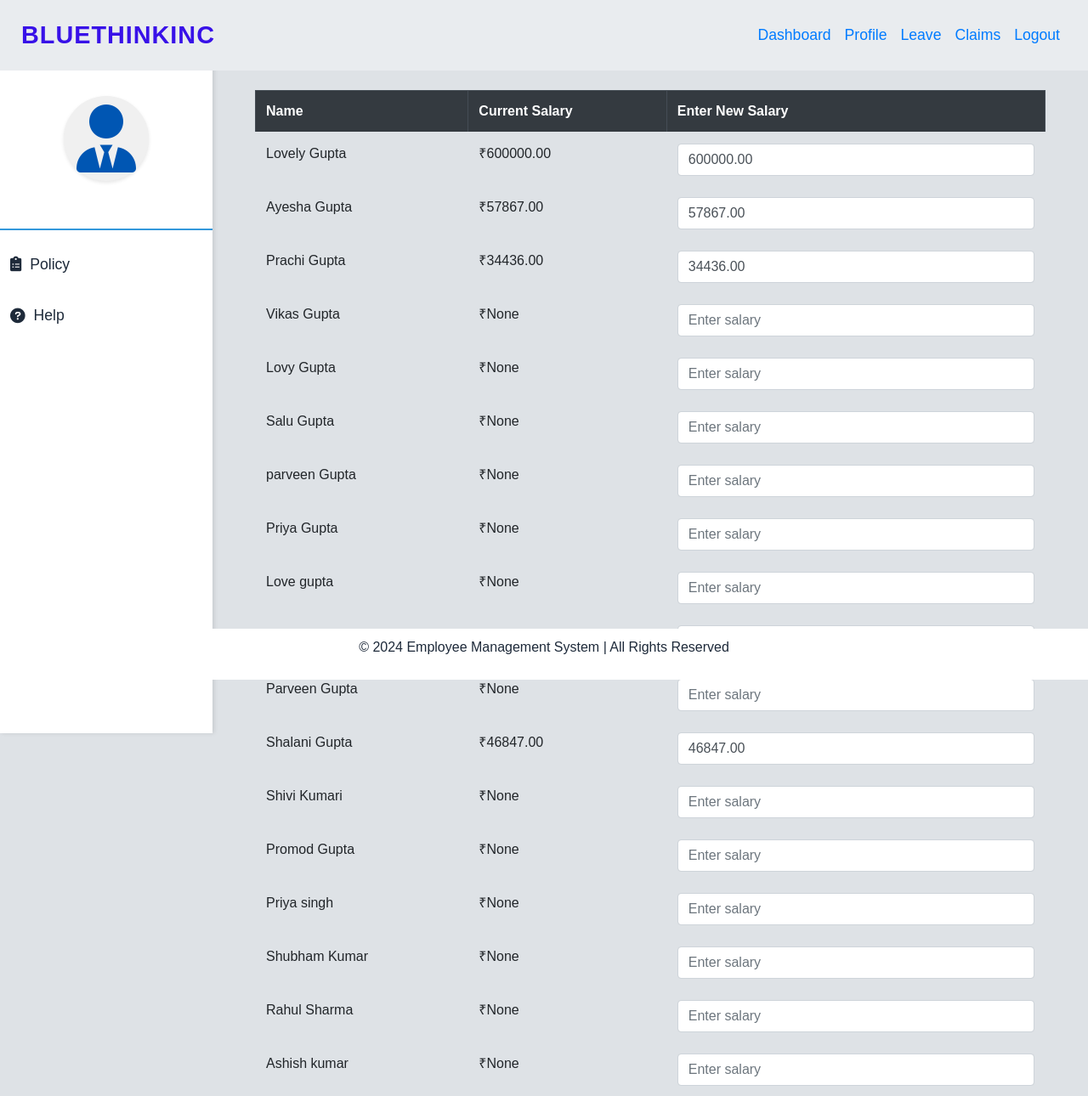
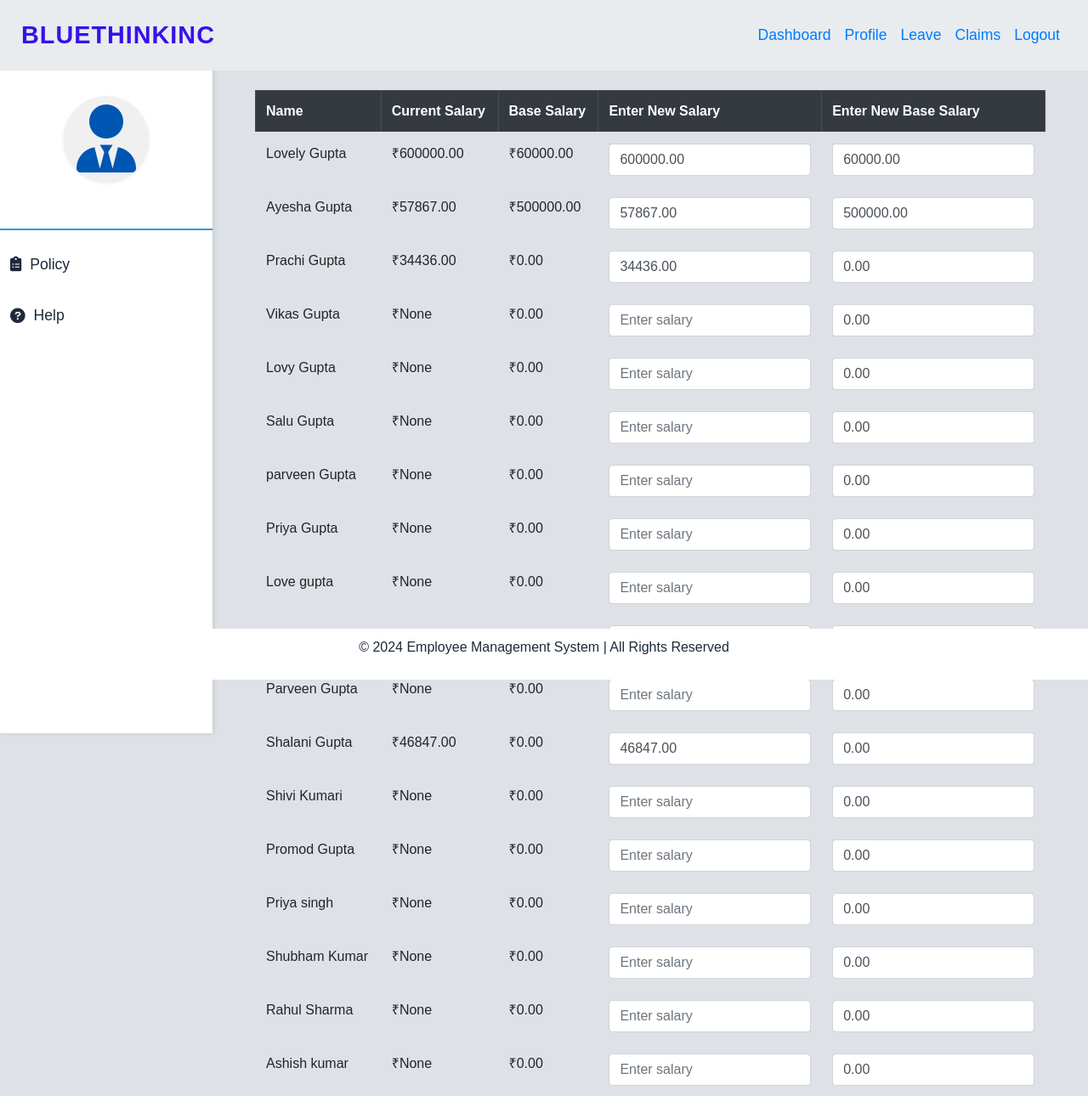
Before and after one commit to mfslovely/Employee_Management_Project, a Django app: page /manage_salaries/ in a window 1280 px wide. Shown: the top 1290 px of the page at 85% size. Run offline with Django 3.2, Linux system fonts and the light colour scheme; a user stored in the database is signed in; data comes from the database, SQL or seed files in the repository; both versions use the stored data as it was after the commit; parts of the project's set-up code (start-up, migrations or seed data) failed here and were passed over; some libraries are stand-ins or nearby versions.

Commit message:
now genrating salary

```diff
--- a/bluethinkapp/forms.py
+++ b/bluethinkapp/forms.py
@@ -133,7 +133,7 @@ class EmployeeForm(forms.ModelForm):
 class EmployeeSalaryForm(forms.ModelForm):
     class Meta:
         model = Employee
-        fields = ['salary']
+        fields = ['salary','base_salary']
 
     def clean_salary(self):
         salary = self.cleaned_data.get('salary')
--- a/bluethinkapp/models.py
+++ b/bluethinkapp/models.py
@@ -7,6 +7,7 @@ from django.contrib.auth.models import AbstractUser
 from django.contrib.auth.models import User
 from django.utils import timezone
 from django.utils.timezone import now
+from decimal import Decimal
 
 from datetime import date
 
@@ -114,37 +115,38 @@ class Employee(models.Model):
     )
     department = models.ForeignKey(Department, on_delete=models.SET_NULL, null=True, related_name='employees')
     position = models.ForeignKey(Designation, on_delete=models.SET_NULL, null=True, related_name='employees')
-    salary = models.DecimalField(max_digits=10, decimal_places=2,null=True, blank=True)  # Monthly Salary
+    salary = models.DecimalField(max_digits=10, decimal_places=2,null=True, blank=True,default=Decimal("0.00"))  # Monthly Salary
     salary_per_day = models.DecimalField(max_digits=10, decimal_places=2, null=True, blank=True)
     base_salary = models.DecimalField(max_digits=10, decimal_places=2, default=0.00)
 
 
     def save(self, *args, **kwargs):
         if self.salary is not None:
-            self.base_salary = self.salary  # If salary is set, base_salary = salary
-            self.salary_per_day = self.salary / 30  # Assuming 30 days in a month
+            self.salary_per_day = self.salary / 30  # Calculate daily salary
         else:
-            self.salary_per_day = 0  # Default if salary is not set
+            self.salary_per_day = Decimal("0.00")
+
+        if self.base_salary is None:  # Ensure base_salary is never None
+            self.base_salary = Decimal("0.00")
+
         super().save(*args, **kwargs)
 
 class SalarySlip(models.Model):
     employee = models.ForeignKey(Employee, on_delete=models.CASCADE)
-    month = models.CharField(max_length=10)  # CharField, since your existing model has it
+    month = models.CharField(max_length=10)
     year = models.IntegerField()
-    basic_salary = models.DecimalField(max_digits=10, decimal_places=2)
-    hra = models.DecimalField(max_digits=10, decimal_places=2)
-    deductions = models.DecimalField(max_digits=10, decimal_places=2)
-    net_salary = models.DecimalField(max_digits=10, decimal_places=2)
+    basic_salary = models.DecimalField(max_digits=10, decimal_places=2, default=Decimal("0.00"))
+    hra = models.DecimalField(max_digits=10, decimal_places=2, default=Decimal("0.00"))
+    deductions = models.DecimalField(max_digits=10, decimal_places=2, default=Decimal("0.00"))
+    net_salary = models.DecimalField(max_digits=10, decimal_places=2, default=Decimal("0.00"))
 
-    # ✅ Add missing fields
-    total_present_days= models.IntegerField(default=0)
+    total_present_days = models.IntegerField(default=0)
     total_absent_days = models.IntegerField(default=0)
     total_leave_days = models.IntegerField(default=0)
-    total_salary = models.DecimalField(max_digits=10, decimal_places=2, default=0.00)
+    total_salary = models.DecimalField(max_digits=10, decimal_places=2, default=Decimal("0.00"))
 
     def __str__(self):
         return f"{self.employee} - {self.month}/{self.year}"
-
 
 class Attendance(models.Model):
     employee = models.ForeignKey(Employee, on_delete=models.CASCADE)
--- a/bluethinkapp/templates/bluethinkincapp/manage_salaries.html
+++ b/bluethinkapp/templates/bluethinkincapp/manage_salaries.html
@@ -11,7 +11,9 @@
                 <tr>
                     <th>Name</th>
                     <th>Current Salary</th>
+                    <th>Base Salary </th>
                     <th>Enter New Salary</th>
+                    <th>Enter New Base Salary</th>  <!-- Added field for base_salary -->
                 </tr>
             </thead>
             <tbody>
@@ -19,9 +21,13 @@
                 <tr>
                     <td>{{ employee.first_name }} {{ employee.last_name }}</td>
                     <td>₹{{ employee.salary }}</td>
+                    <td>₹{{ employee.base_salary}}</td>
                     <td>
                         <input type="number" name="salary_{{ employee.id }}" value="{{ employee.salary }}" class="form-control" step="0.01" placeholder="Enter salary">
                     </td>
+                    <td>
+                        <input type="number" name="base_salary_{{ employee.id }}" value="{{ employee.base_salary }}" class="form-control" step="0.01" placeholder="Enter base salary">
+                    </td>  <!-- Added input field for base_salary -->
                 </tr>
                 {% endfor %}
             </tbody>
--- a/bluethinkapp/views.py
+++ b/bluethinkapp/views.py
@@ -1,11 +1,13 @@
 from django.shortcuts import render,redirect
 import json
+from django.template.loader import get_template
 from django.utils.timezone import now
 from django.db.models import Sum
 from django.db.models import Sum, F, ExpressionWrapper, IntegerField
 from django.contrib.auth.models import User
 from django.conf import settings
 from django.utils import timezone
+from xhtml2pdf import pisa
 from django.template.loader import render_to_string
 from django.db.models import Q
 from datetime import timedelta
@@ -1244,7 +1246,7 @@ class HrTimesheetView(View):
 
 def generate_salary_pdf(request, slip_id):
     salary_slip = SalarySlip.objects.get(id=slip_id)
-    template = get_template('salary_slip_template.html')
+    template = get_template('bluethinkincapp/salary_slips.html')
     html = template.render({'salary_slip': salary_slip})
 
     response = HttpResponse(content_type='application/pdf')
@@ -1274,16 +1276,20 @@ def employee_salary_slips(request):
     return render(request, 'bluethinkincapp/salary_slips.html', {'slips': slips})
 
 
+
+
 @login_required
 def manage_salaries(request):
     # Get all employees
     employees = Employee.objects.all()
 
     if request.method == "POST":
-        # Loop through each employee to update their salary
+        # Loop through each employee to update their salary and base salary
         for employee in employees:
-            salary_key = f"salary_{employee.id}"  # Get the dynamic field name
+            salary_key = f"salary_{employee.id}"  # Get the dynamic field name for salary
+            base_salary_key = f"base_salary_{employee.id}"  # Get the dynamic field name for base_salary
             new_salary = request.POST.get(salary_key)  # Get the new salary from the POST data
+            new_base_salary = request.POST.get(base_salary_key)  # Get the new base salary from the POST data
 
             if new_salary:
                 try:
@@ -1291,12 +1297,24 @@ def manage_salaries(request):
 
                     # Update the employee's salary
                     employee.salary = new_salary
-                    employee.save()
 
                 except ValueError:
                     # Handle the case where the salary is not a valid number
                     print(f"Invalid salary value for {employee.first_name} {employee.last_name}")
 
+            if new_base_salary:
+                try:
+                    new_base_salary = float(new_base_salary)  # Convert the new base salary to float
+
+                    # Update the employee's base salary
+                    employee.base_salary = new_base_salary
+
+                except ValueError:
+                    # Handle the case where the base salary is not a valid number
+                    print(f"Invalid base salary value for {employee.first_name} {employee.last_name}")
+
+            employee.save()  # Save the updated employee data
+
         return redirect('manage_salaries')  # Redirect to the same page after updating
 
     return render(request, 'bluethinkincapp/manage_salaries.html', {'employees': employees})
```
Also changed, not shown: bluethinkapp/tasks.py (+23 -23 lines), bluethinkapp/templates/bluethinkincapp/salary_slips.html (+4 -21 lines), bluethinkapp/migrations/0057_alter_employee_salary.py (added), bluethinkapp/migrations/0058_alter_salaryslip_basic_salary_and_more.py (added), db.sqlite3, 1 other file.
